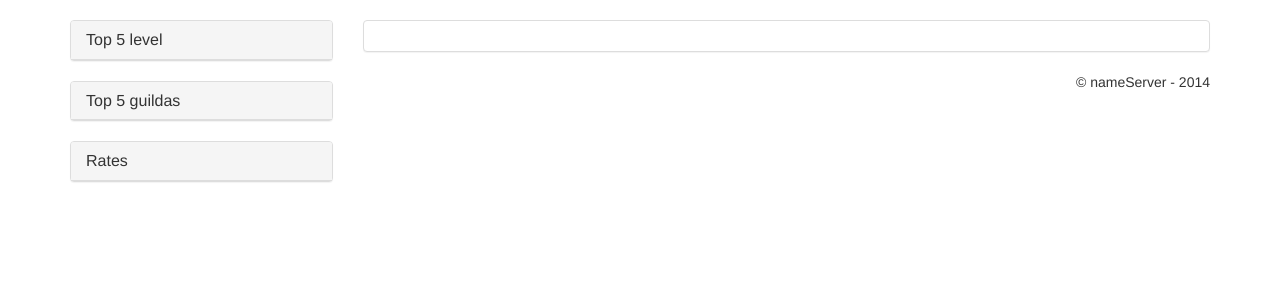
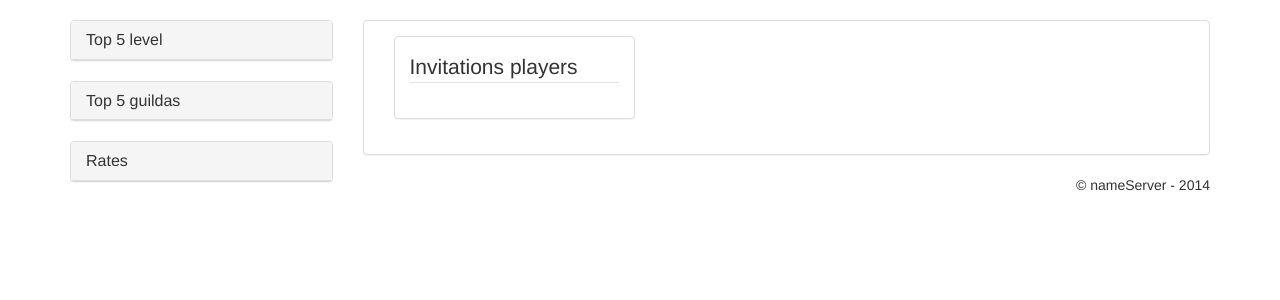
Before and after one commit to avuenja/otaac, a CakePHP app: template app/View/Guilds/manage.ctp in a window 1280 px wide. Shown: the part 51-351 px from the top of the page. Run offline with PHP 8.4 and a stand-in for CakePHP, Linux system fonts and the light colour scheme; the template is opened without the code that fills it, so the values that code supplies are empty; some libraries are stand-ins or nearby versions.

Commit message:
Manager guild was started

```diff
--- a/app/Controller/GuildsController.php
+++ b/app/Controller/GuildsController.php
@@ -125,6 +125,7 @@ class GuildsController extends AppController {
 			if(!empty($guildOwner)) { // Se ele é o dono da guild
 				$this->set('guild', $guildOwner); // Passa o nome da guild para a view
 				// Código de manage guild AQUI!!
+
 			} else { // Se não:
 				$this->Session->setFlash('Você não é o dono desta guild!', 'default', array('class'=>'alert alert-danger')); // Retorna erro
 				return $this->redirect(array('action' => 'index')); // Retorna erro (redireciona)
--- a/app/View/Guilds/manage.ctp
+++ b/app/View/Guilds/manage.ctp
@@ -1,4 +1,11 @@
 <?php $this->set('title_for_layout', 'Manage guild ['.$guild['Guild']['name'].']'); // Titulo da pagina ?>
 <div class="panel panel-default panel-body">
+	<div class="col-md-4">
+		<div class="panel panel-default panel-body">
+			<fieldset>
+				<legend>Invitations players</legend>
 
+			</fieldset>
+		</div>
+	</div>
 </div>
```
